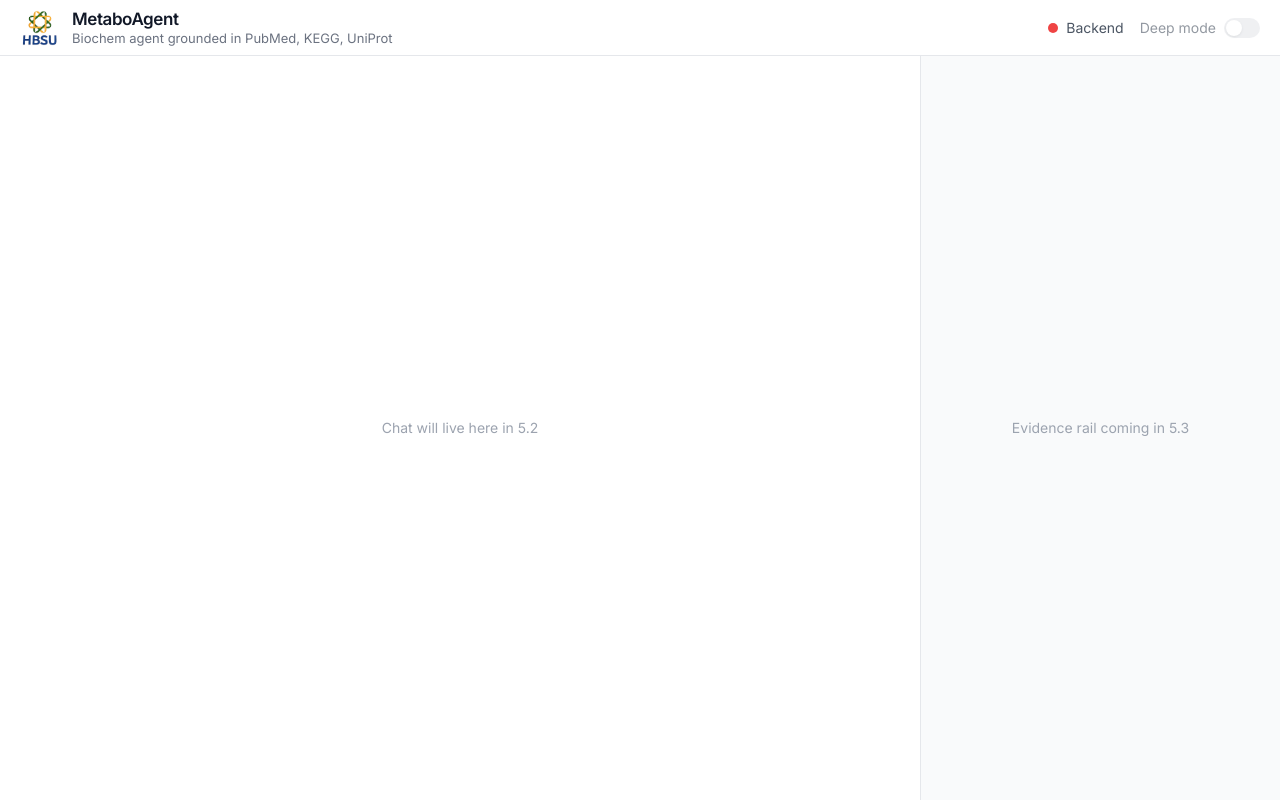
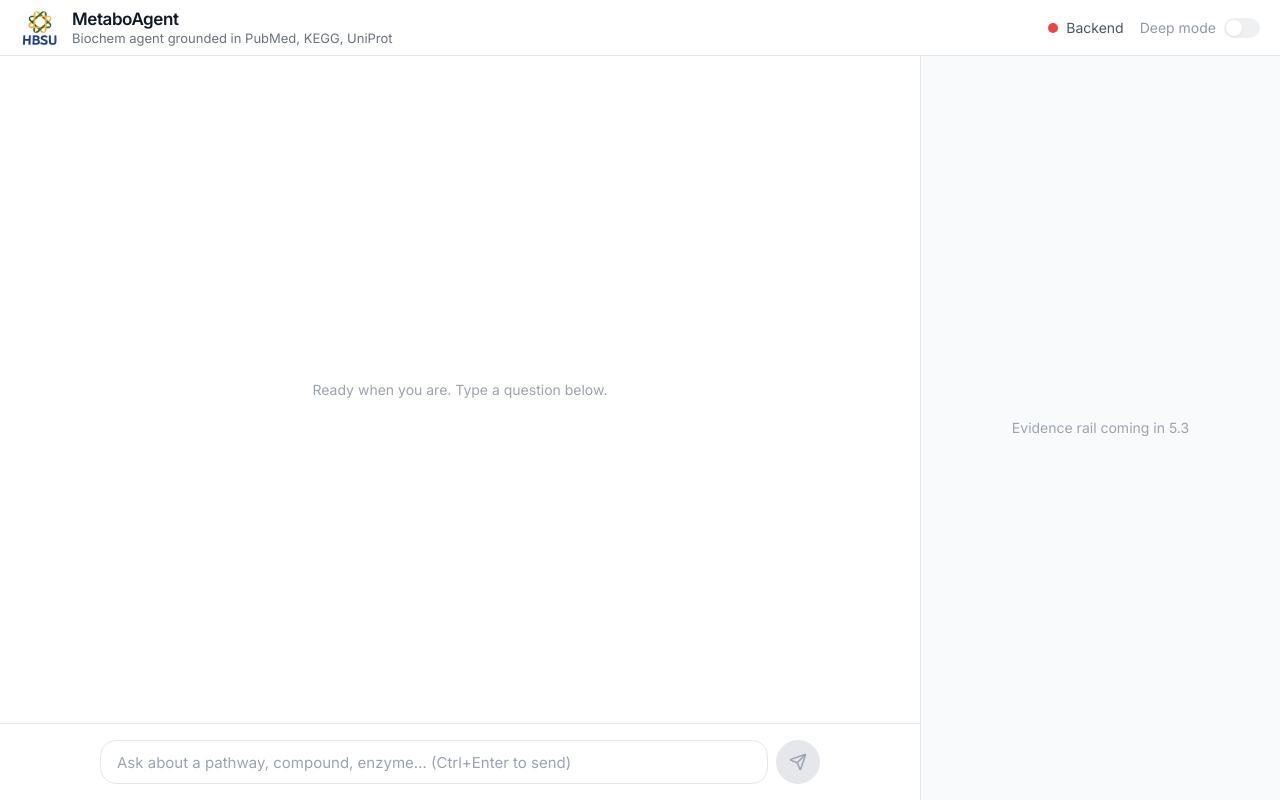
Before and after one commit to tushrx/metaboagent, a Next.js app in the folder ui/web/: page / in a window 1280 px wide. Built offline with nearby package versions, Linux system fonts and the light colour scheme; no server answers.

Commit message:
phase5.2: wire chat flow — state, streaming, abort

```diff
--- a/ui/web/components/main-pane.tsx
+++ b/ui/web/components/main-pane.tsx
@@ -1,10 +1,190 @@
+"use client";
+
+import { useCallback, useRef, useState } from "react";
+import { ChatRequestError, streamChat } from "@/lib/sse";
+import type { MessageIn, ToolCallEvent } from "@/lib/api";
+import { InputArea, type InputAreaHandle } from "./input-area";
+import {
+  MessageList,
+  type ChatMessage,
+  type StreamingState,
+} from "./message-list";
+
+function newId(): string {
+  return `${Date.now().toString(36)}-${Math.random().toString(36).slice(2, 7)}`;
+}
+
+function toMessageIn(messages: ChatMessage[]): MessageIn[] {
+  return messages.map((m) => ({ role: m.role, content: m.content }));
+}
+
 export function MainPane() {
+  const [messages, setMessages] = useState<ChatMessage[]>([]);
+  const [input, setInput] = useState("");
+  const [streaming, setStreaming] = useState<StreamingState | null>(null);
+  const [lastError, setLastError] = useState<string | null>(null);
+
+  const abortRef = useRef<AbortController | null>(null);
+  const inputRef = useRef<InputAreaHandle | null>(null);
+
+  const handleAbort = useCallback(() => {
+    abortRef.current?.abort();
+  }, []);
+
+  const handleSubmit = useCallback(async () => {
+    const trimmed = input.trim();
+    if (!trimmed || streaming) return;
+
+    const userMsg: ChatMessage = {
+      id: newId(),
+      role: "user",
+      content: trimmed,
+    };
+    const assistantId = newId();
+    const nextHistory = [...messages, userMsg];
+
+    setMessages(nextHistory);
+    setInput("");
+    setLastError(null);
+    setStreaming({ id: assistantId, text: "", toolCalls: [] });
+
+    const ctrl = new AbortController();
+    abortRef.current = ctrl;
+
+    let accumulatedText = "";
+    const accumulatedTools: ToolCallEvent[] = [];
+    let errorMessage: string | null = null;
+    let wasAborted = false;
+
+    try {
+      for await (const ev of streamChat(toMessageIn(nextHistory), {
+        signal: ctrl.signal,
+      })) {
+        switch (ev.type) {
+          case "token":
+            accumulatedText += ev.content;
+            setStreaming((s) =>
+              s && s.id === assistantId
+                ? { ...s, text: accumulatedText }
+                : s,
+            );
+            break;
+          case "tool_call":
+            accumulatedTools.push(ev);
+            setStreaming((s) =>
+              s && s.id === assistantId
+                ? { ...s, toolCalls: [...accumulatedTools] }
+                : s,
+            );
+            break;
+          case "tool_result":
+          case "tool_error":
+            // Keep the tool-call strip as-is for 5.2; results flow to
+            // the evidence rail in 5.3.
+            break;
+          case "final_answer":
+            // Prefer the final_answer's full content over the accumulated
+            // token stream (they should match, but tokens can skip if the
+            // server only emitted a final-answer blob).
+            if (ev.content && ev.content.length > accumulatedText.length) {
+              accumulatedText = ev.content;
+              setStreaming((s) =>
+                s && s.id === assistantId
+                  ? { ...s, text: accumulatedText }
+                  : s,
+              );
+            }
+            break;
+          case "error":
+            errorMessage = `${ev.where}: ${ev.message}`;
+            break;
+          case "done":
+            break;
+        }
+      }
+    } catch (err) {
+      if ((err as Error)?.name === "AbortError") {
+        wasAborted = true;
+      } else if (err instanceof ChatRequestError) {
+        errorMessage = err.message;
+      } else {
+        errorMessage =
+          err instanceof Error ? err.message : "network error";
+      }
+    } finally {
+      abortRef.current = null;
+    }
+
+    const finalMessage: ChatMessage = {
+      id: assistantId,
+      role: "assistant",
+      content: accumulatedText,
+      toolCalls: accumulatedTools.length ? accumulatedTools : undefined,
+      error: errorMessage ?? undefined,
+      canceled: wasAborted || undefined,
+    };
+
+    setMessages((prev) => [...prev, finalMessage]);
+    setStreaming(null);
+    if (errorMessage) setLastError(errorMessage);
+  }, [input, messages, streaming]);
+
+  const isEmpty = messages.length === 0 && !streaming;
+
+  // fillInput will be wired to SuggestedPrompts in the next commit.
+  // Exposing the function + ref now keeps the wiring commit minimal.
+  void inputRef;
+
   return (
     <section
-      className="flex min-w-0 flex-1 items-center justify-center bg-white"
+      className="flex min-w-0 flex-1 flex-col bg-white"
       aria-label="Chat"
     >
-      <p className="text-sm text-gray-400">Chat will live here in 5.2</p>
+      <div className="flex-1 overflow-y-auto">
+        {isEmpty ? (
+          <EmptyState />
+        ) : (
+          <MessageList messages={messages} streaming={streaming} />
+        )}
+      </div>
+
+      {lastError && !streaming && (
+        <div className="mx-auto w-full max-w-3xl px-6">
+          <div className="flex items-center justify-between rounded-lg border border-red-200 bg-red-50 px-3 py-2 text-sm text-red-800">
+            <span>{lastError}</span>
+            <button
+              type="button"
+              onClick={() => {
+                setLastError(null);
+                handleSubmit();
+              }}
+              className="ml-3 rounded-md border border-red-300 bg-white px-2.5 py-1 text-xs font-medium text-red-700 hover:bg-red-100"
+            >
+              Retry
+            </button>
+          </div>
+        </div>
+      )}
+
+      <InputArea
+        ref={inputRef}
+        value={input}
+        onChange={setInput}
+        onSubmit={handleSubmit}
+        onAbort={handleAbort}
+        streaming={!!streaming}
+      />
     </section>
   );
 }
+
+// Placeholder — the real SuggestedPrompts lands in the next commit.
+function EmptyState() {
+  return (
+    <div className="flex h-full items-center justify-center">
+      <p className="text-sm text-gray-400">
+        Ready when you are. Type a question below.
+      </p>
+    </div>
+  );
+}
```
